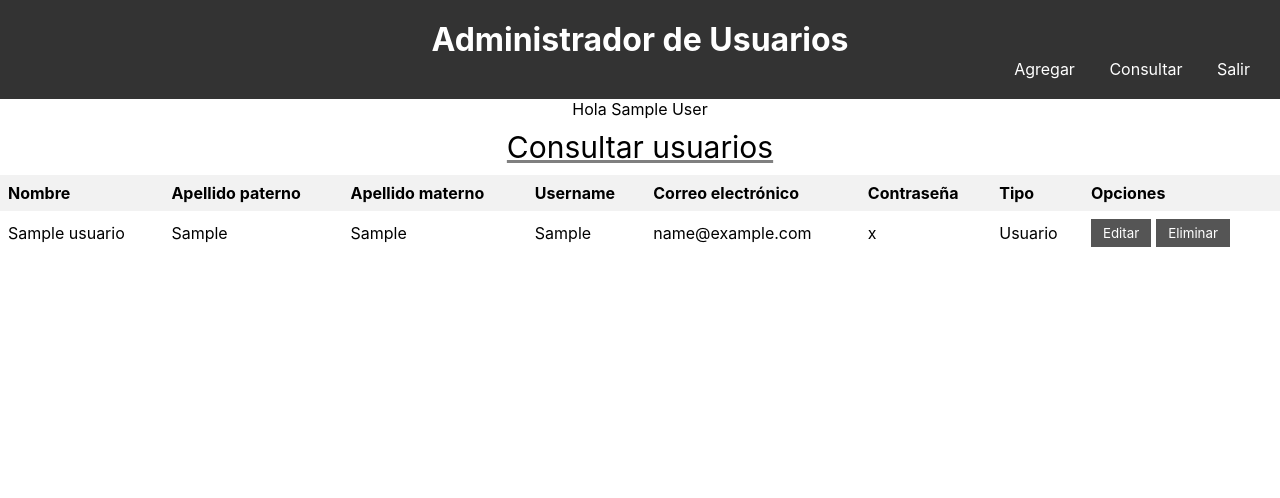
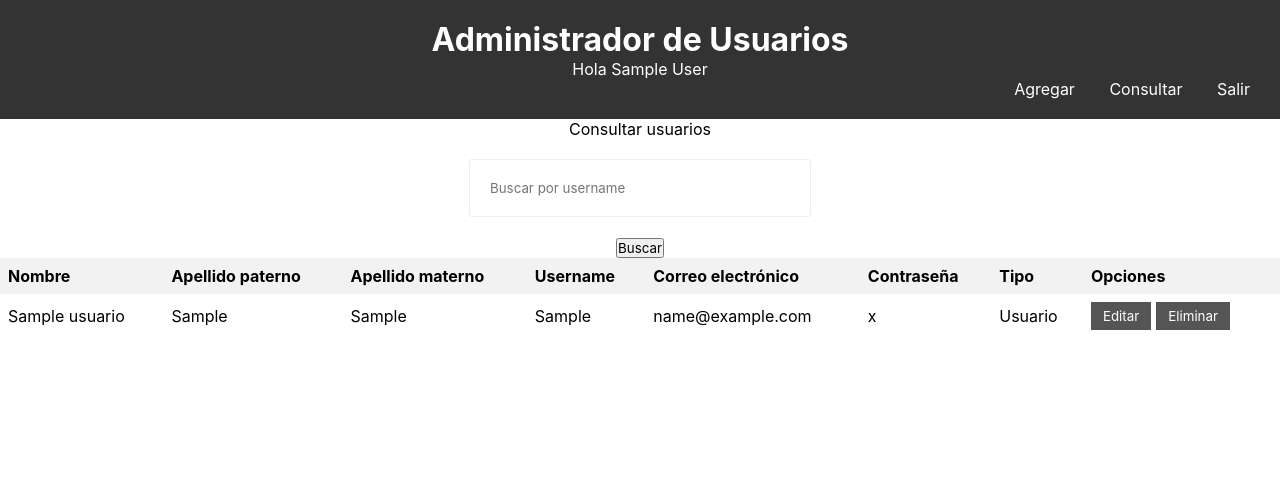
Before and after one commit to JUANIMAN/ProyectoFinalPW2, a PHP site: page /admin/consultar.php in a window 1280 px wide. Shown: the top 498 px of the page. Run offline with PHP 8.4, Linux system fonts and the light colour scheme; the visitor is signed in with stand-in values (Sample User, id 1); tables that the repository leaves empty or names only in its code hold one stand-in row (values such as "Sample post").

Commit message:
Se añadio el boton buscar y la logica para ello

```diff
--- a/admin/cabecera.php
+++ b/admin/cabecera.php
@@ -12,6 +12,7 @@
 <body>
 	<header>
 		<h1>Administrador de Usuarios</h1>
+		<p>Hola <?php echo $_SESSION['fname'] ?></p>
 		<nav>
 			<ul>
 				<li><a href="add_user.php">Agregar</a></li>
--- a/admin/consultar.php
+++ b/admin/consultar.php
@@ -5,15 +5,24 @@ if (@$_SESSION['admin'] == true) {
 	include 'cabecera.php';
 ?>
 
-	<div id="fname">
-		Hola <?php echo $_SESSION['fname'] ?>
+	<div class="container">
+		<div id="title">Consultar usuarios</div>
+		<form class="search-form" action="consultar.php" method="get">
+			<input type="text" name="username" placeholder="Buscar por username">
+			<button type="submit">Buscar</button>
+		</form>
 	</div>
-
-	<div id="titulo">Consultar usuarios</div>
 
 	<?php
 
+	if (isset($_GET['username']) && !empty($_GET['username'])) {
+		$username = $_GET['username'];
+
+		$consulta = "SELECT * FROM files.usuario WHERE user LIKE '%$username%'";
+	} else {
 		$consulta = "SELECT * FROM files.usuario";
+	}
+
 	$resultado = $conn->query($consulta);
 
 	printf(
```
Lines whose indentation alone changed are shown as unchanged.
